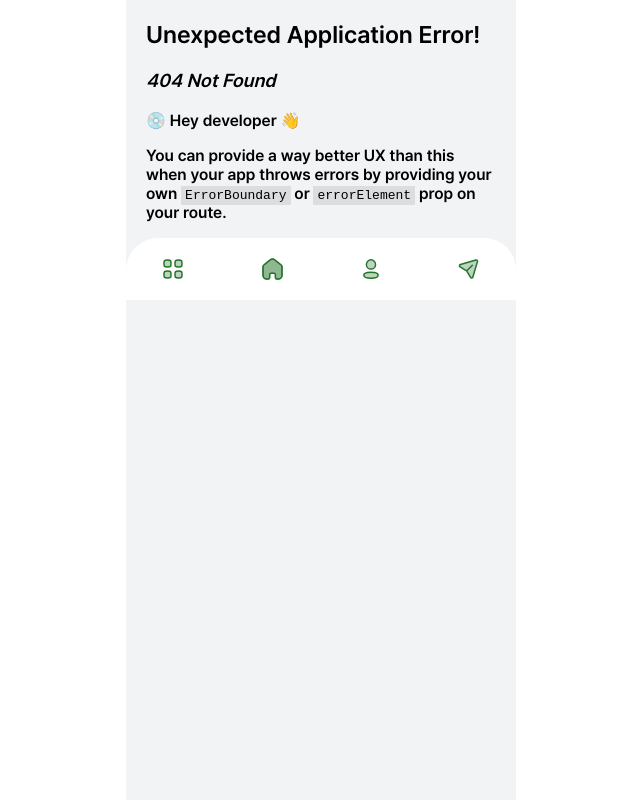
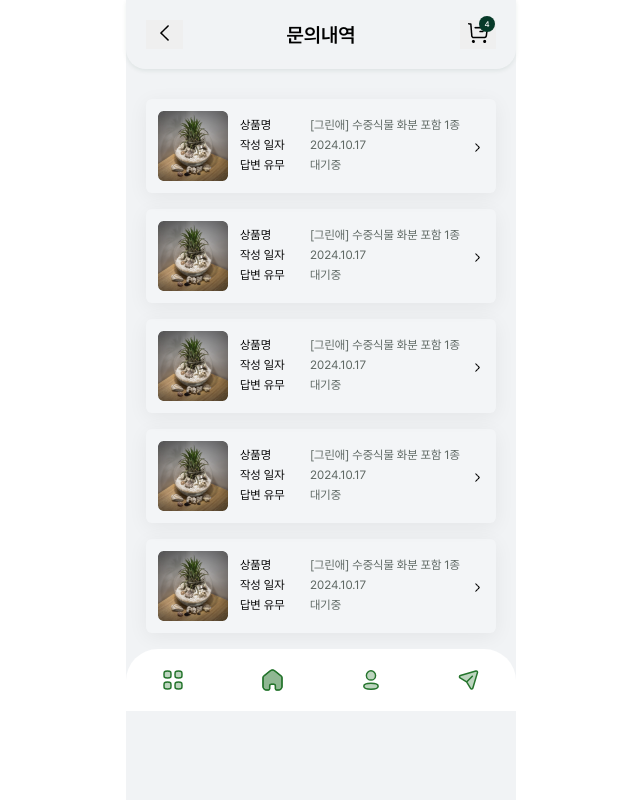
Before and after one commit to PlantHostel/PlantHostel-client, a React (Vite) app: page /inquries in a window 1280 px wide. Before the commit this address had no page. Shown: the whole page, without its empty margins (319-959 px from the left). Built offline with nearby package versions, Linux system fonts and the light colour scheme.

Commit message:
문의내역 페이지 퍼블리싱 및 내 리뷰 아코디언 css 수정

```diff
--- a/src/components/common/CommonBox.tsx
+++ b/src/components/common/CommonBox.tsx
@@ -2,7 +2,7 @@ import { ReactNode } from "react";
 import styled from "styled-components";
 
 export default function CommonBox({ children }: { children: ReactNode }) {
-  return <Box>{children}</Box>;
+  return <Box className="box">{children}</Box>;
 }
 
 const Box = styled.div`
--- a/src/components/common/InfoText.tsx
+++ b/src/components/common/InfoText.tsx
@@ -22,6 +22,7 @@ const InfoTextDiv = styled.div`
   line-height: 18px;
   display: flex;
   margin-bottom: 2px;
+
   .label {
     width: 50px;
     white-space: nowrap;
--- a/src/components/review/AfterReviewItem.tsx
+++ b/src/components/review/AfterReviewItem.tsx
@@ -28,11 +28,7 @@ export const AfterReviewItem = ({
   return (
     <StyledAccordion>
       <Accordion expanded={expanded} onChange={onClick}>
-        <AccordionSummary
-          expandIcon={<ExpandMoreIcon />}
-          aria-controls="panel1a-content"
-          id="panel1a-header"
-        >
+        <AccordionSummary expandIcon={<ExpandMoreIcon />}>
           {!expanded ? (
             <InfoWrapper>
               <img className="item-img" src={item.images[0]} />
@@ -95,26 +91,33 @@ export const AfterReviewItem = ({
 };
 
 const StyledAccordion = styled.div`
+  position: relative;
+
   .MuiPaper-root {
     background: rgba(255, 255, 255, 0.15);
     box-shadow: 0px 4px 20px rgba(0, 0, 0, 0.06);
   }
 
   .MuiButtonBase-root {
+  }
+
+  .MuiAccordionSummary-content {
+    padding: 0px 10px;
+  }
+
+  .MuiAccordionSummary-content.Mui-expanded {
     padding: 0;
   }
 
-  .MuiAccordionSummary-content {
-    margin: 12px;
+  .MuiAccordionDetails-root .item-info div:last-child {
+    width: 100%;
+    white-space: normal;
   }
 
-  .MuiAccordionSummary-content.Mui-expanded {
-    margin-left: 12px;
-  }
-
-  .item-info div:last-child {
-    width: 100%;
-    white-space: normal;
+  .MuiAccordionSummary-expandIconWrapper .MuiSvgIcon-root {
+    fill: black;
+    box-sizing: border-box;
+    padding-right: 5px;
   }
 `;
 
@@ -133,12 +136,4 @@ const InfoWrapper = styled.div`
     flex-direction: column;
     justify-content: end;
   }
-
-  .arrow-button {
-    width: 20px;
-    height: 20px;
-    position: absolute;
-    right: 12px;
-    top: 50%;
-  }
 `;
--- a/src/components/review/AfterReviewItems.tsx
+++ b/src/components/review/AfterReviewItems.tsx
@@ -108,13 +108,11 @@ export default function AfterReviewItems() {
   return (
     <ReviewWrapper>
       {data.map((item, index) => (
-        <CommonBox key={item.id}>
-          <AfterReviewItem
-            item={item}
-            expanded={index === expandedIndex}
-            onClick={() => handleAccordionClick(index)}
-          />
-        </CommonBox>
+        <AfterReviewItem
+          item={item}
+          expanded={index === expandedIndex}
+          onClick={() => handleAccordionClick(index)}
+        />
       ))}
     </ReviewWrapper>
   );
--- /dev/null
+++ b/src/pages/Inquiries.tsx
@@ -0,0 +1,116 @@
+import styled from "styled-components";
+import { IconButton } from "../components/common/IconButton";
+import ArrowLeft from "../assets/arrow-left.png";
+import CartImage from "../assets/cart.png";
+import { BorderHeader } from "../components/common/BorderHeader";
+import CommonBox from "../components/common/CommonBox";
+import { InfoText } from "../components/common/InfoText";
+import PlantImage from "../assets/info-plant.png";
+import ArrowRight from "../assets/arrow-right.png";
+
+export const Inquiries = () => {
+  const data = [
+    {
+      id: 1,
+      productNm: "[그린애] 수중식물 화분 포함 1종",
+      createdAt: "2024.10.17",
+      isReply: false,
+    },
+    {
+      id: 2,
+      productNm: "[그린애] 수중식물 화분 포함 1종",
+      createdAt: "2024.10.17",
+      dueDate: false,
+    },
+    {
+      id: 3,
+      productNm: "[그린애] 수중식물 화분 포함 1종",
+      createdAt: "2024.10.17",
+      dueDate: false,
+    },
+    {
+      id: 4,
+      productNm: "[그린애] 수중식물 화분 포함 1종",
+      createdAt: "2024.10.17",
+      dueDate: false,
+    },
+    {
+      id: 5,
+      productNm: "[그린애] 수중식물 화분 포함 1종",
+      createdAt: "2024.10.17",
+      dueDate: false,
+    },
+  ];
+
+  return (
+    <InquriesContainer>
+      <BorderHeader
+        title="문의내역"
+        left={<IconButton icon={ArrowLeft} />}
+        right={<IconButton icon={CartImage} count={4} alarmColor="#073a29" />}
+      />
+      {data.map((item, index) => {
+        return (
+          <CommonBox key={index}>
+            <img className="item-img" src={PlantImage} />
+            <div className="item-info">
+              <InfoText
+                label="상품명"
+                value={item.productNm}
+                wordBreak="nowrap"
+              />
+              <InfoText
+                label="작성 일자"
+                value={item.createdAt}
+                wordBreak="nowrap"
+              />
+              <InfoText
+                label="답변 유무"
+                value={item.isReply ? "답변완료" : "대기중"}
+                wordBreak="nowrap"
+              />
+            </div>
+            <div className="arrow-button">
+              <img src={ArrowRight} />
+            </div>
+          </CommonBox>
+        );
+      })}
+    </InquriesContainer>
+  );
+};
+const InquriesContainer = styled.div`
+  .box {
+    display: flex;
+    gap: 12px;
+    margin-bottom: 16px;
+    cursor: pointer;
+    align-items: center;
+    position: relative;
+  }
+
+  .box .value {
+  }
+
+  .item-img {
+    width: 70px;
+  }
+
+  .item-info {
+    display: flex;
+    flex-direction: column;
+  }
+
+  .arrow-button {
+    width: 20px;
+    height: 20px;
+  }
+
+  .arrow-button img {
+    width: 1em;
+    height: 1em;
+    position: absolute;
+    right: 12px;
+    top: 45%;
+  }
+`;
--- a/src/pages/store/Reviews.tsx
+++ b/src/pages/store/Reviews.tsx
@@ -2,7 +2,6 @@ import { BorderHeader } from "../../components/common/BorderHeader";
 import { IconButton } from "../../components/common/IconButton";
 import ArrowLeft from "../../assets/arrow-left.png";
 import styled from "styled-components";
-import ReviewTab from "../../components/common/store/ReviewTab";
 import { StarRate } from "../../components/common/StarRate";
 import { ReviewItem } from "../../components/common/store/ReviewItem";
 import ReviewImage from "../../assets/review-image.png";
--- a/src/routes/router.tsx
+++ b/src/routes/router.tsx
@@ -17,6 +17,7 @@ import { Store } from "../pages/store/Store";
 import ExchangeReturn from "../pages/order-history/ExchangeReturn";
 import { ProductDetail } from "../pages/store/ProductDetail";
 import { Reviews } from "../pages/store/Reviews";
+import { Inquiries } from "../pages/Inquiries";
 
 export const router = createBrowserRouter([
   {
@@ -81,4 +82,5 @@ export const router = createBrowserRouter([
   { path: "exchange-return", element: <ExchangeReturn /> },
   { path: "product/:id", element: <ProductDetail /> },
   { path: "reviews", element: <Reviews /> },
+  { path: "inquries", element: <Inquiries /> },
 ]);
```
